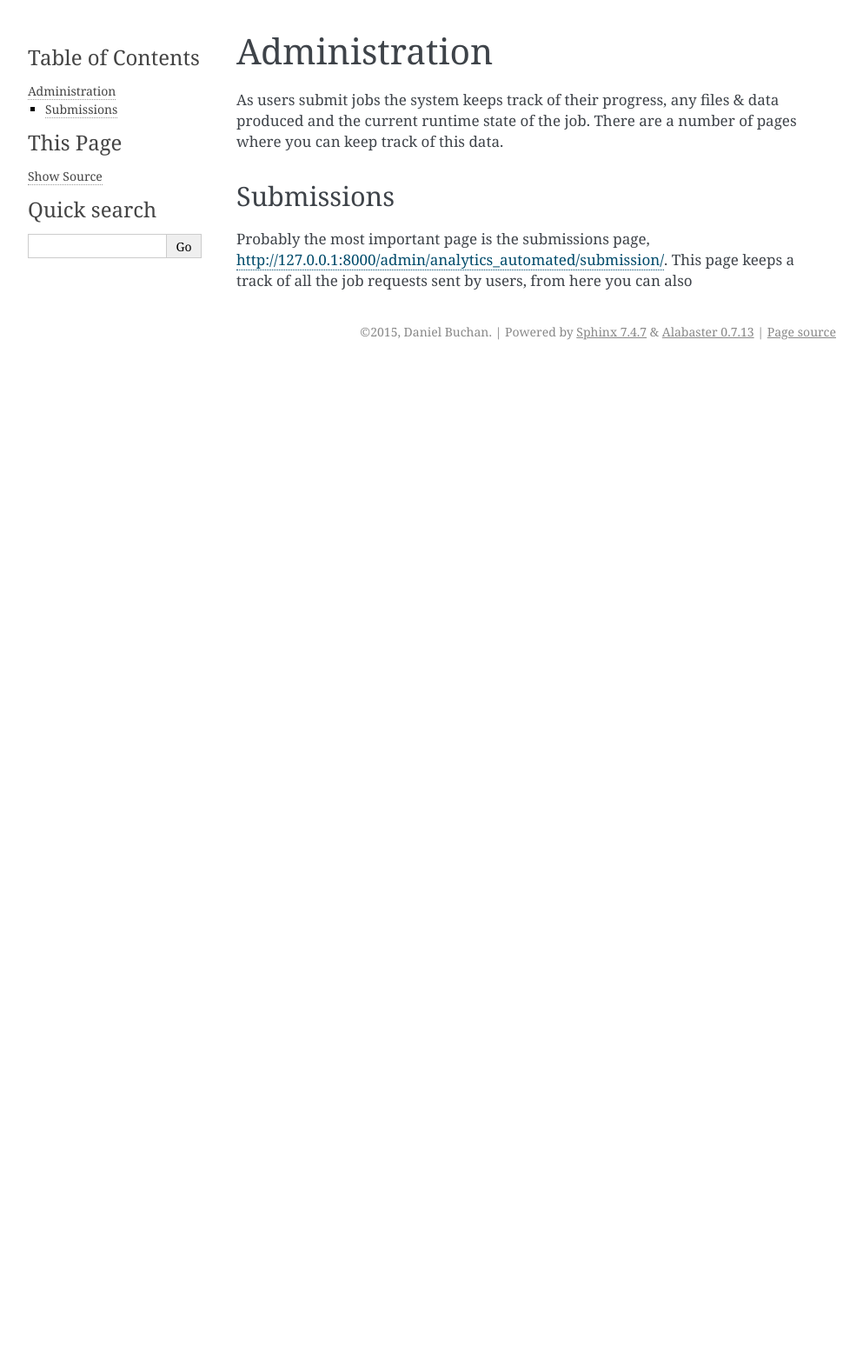
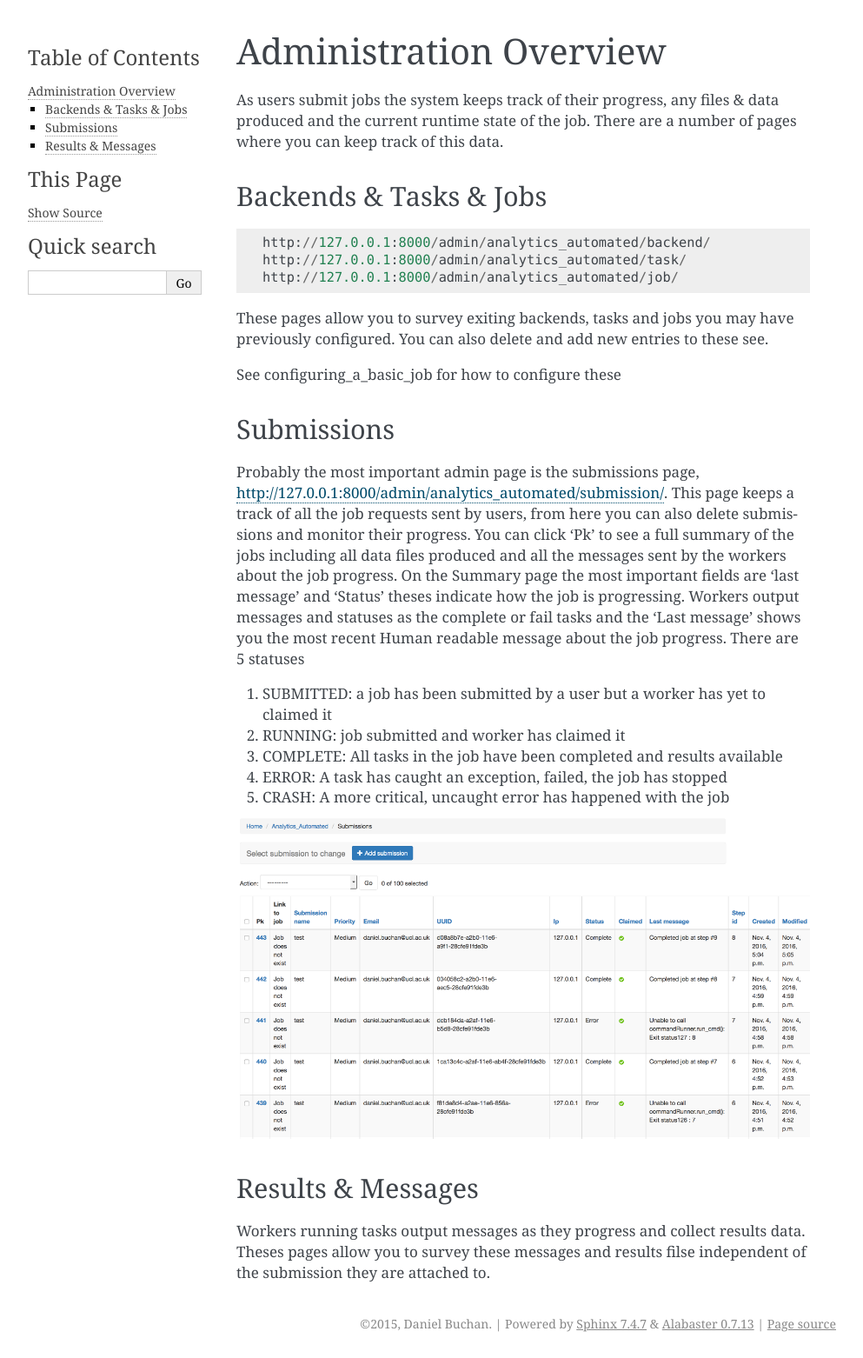
Before and after one commit to AnalyticsAutomated/analytics_automated, a Sphinx documentation site: the page built from docs/job_admin.rst, in a window 1280 px wide. Shown: the whole page at 87% size, without its empty margins (148-1141 px from the left). Built offline with Sphinx 7.4.7, drawn with Linux system fonts in a browser that asks for light colours; pages that are not in the unit, such as notebooks, are missing from menus; before the commit the page ends 900 px from its top, so only the background shows below that.

Commit message:
updating docs

```diff
--- a/docs/index.rst
+++ b/docs/index.rst
@@ -23,6 +23,7 @@ jobs in to web services
     job_admin
     recipes
     advanced
+    configuration
     dev_installation
     roadmap
     todo
--- a/docs/job_admin.rst
+++ b/docs/job_admin.rst
@@ -1,15 +1,48 @@
 .. _job_admin:
 
-Administration
-==============
+Administration Overview
+=======================
 
 As users submit jobs the system keeps track of their progress, any files &
 data produced and the current runtime state of the job. There are a number of
 pages where you can keep track of this data.
 
+Backends & Tasks & Jobs
+^^^^^^^^^^^^^^^^^^^^^^^
+
+::
+
+  http://127.0.0.1:8000/admin/analytics_automated/backend/
+  http://127.0.0.1:8000/admin/analytics_automated/task/
+  http://127.0.0.1:8000/admin/analytics_automated/job/
+
+These pages allow you to survey exiting backends, tasks and jobs you may have
+previously configured. You can also delete and add new entries to these see.
+
+See configuring_a_basic_job for how to configure these
+
 Submissions
 ^^^^^^^^^^^
 
-Probably the most important page is the submissions page, http://127.0.0.1:8000/admin/analytics_automated/submission/.
+Probably the most important admin page is the submissions page, http://127.0.0.1:8000/admin/analytics_automated/submission/.
 This page keeps a track of all the job requests sent by users, from here you can
-also
+also delete submissions and monitor their progress. You can click 'Pk' to see
+a full summary of the jobs including all data files produced and all the messages
+sent by the workers about the job progress. On the Summary page the most important fields are 'last message' and 'Status' theses indicate how the job is progressing. Workers output messages and statuses as the complete or fail tasks
+and the 'Last message' shows you the most recent Human readable message about the
+job progress. There are 5 statuses
+
+1. SUBMITTED: a job has been submitted by a user but a worker has yet to claimed it
+2. RUNNING: job submitted and worker has claimed it
+3. COMPLETE: All tasks in the job have been completed and results available
+4. ERROR: A task has caught an exception, failed, the job has stopped
+5. CRASH: A more critical, uncaught error has happened with the job
+
+.. image:: submission_example.png
+
+Results & Messages
+^^^^^^^^^^^^^^^^^^
+
+Workers running tasks output messages as they progress and collect results data.
+Theses pages allow you to survey these messages and results filse independent of the
+submission they are attached to.
```
Also changed, not shown: docs/advanced.rst (+57 -3 lines), docs/submission_example.png (added).
